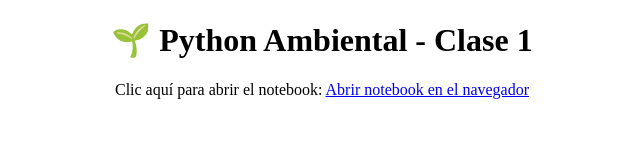
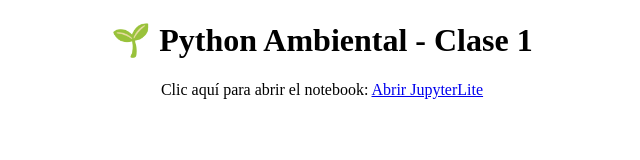
Before and after one commit to diegoprograms/python_ambiental_clase1, a plain HTML site: page index.html in a window 1280 px wide. Shown: the whole page, without its empty margins (318-958 px from the left). Drawn offline with Linux system fonts and the light colour scheme.

Commit message:
Update index.html

```diff
--- a/index.html
+++ b/index.html
@@ -9,9 +9,12 @@
     <h1 style="text-align:center;">🌱 Python Ambiental - Clase 1</h1>
     <p style="text-align:center;">
       Clic aquí para abrir el notebook:
-      <a href="https://jupyterlite.github.io/demo/repl/index.html?path=./notebooks/ejemplo.ipynb" target="_blank">
-        Abrir notebook en el navegador
+
+      <a href="https://diegoprograms.github.io/python_ambiental_clase1/repl/index.html" target="_blank">
+        Abrir JupyterLite
       </a>
+
+
     </p>
 
     <script type="application/javascript">
```
